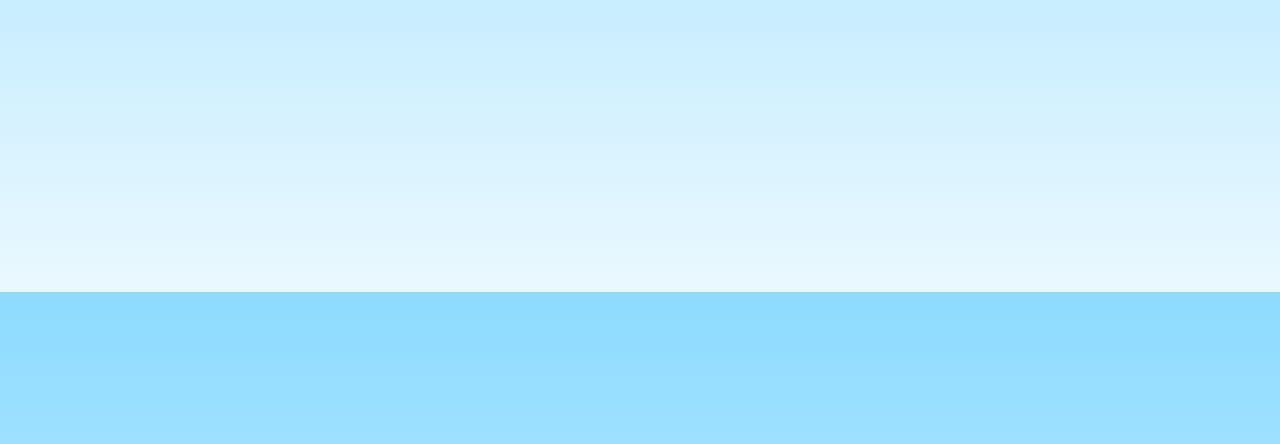
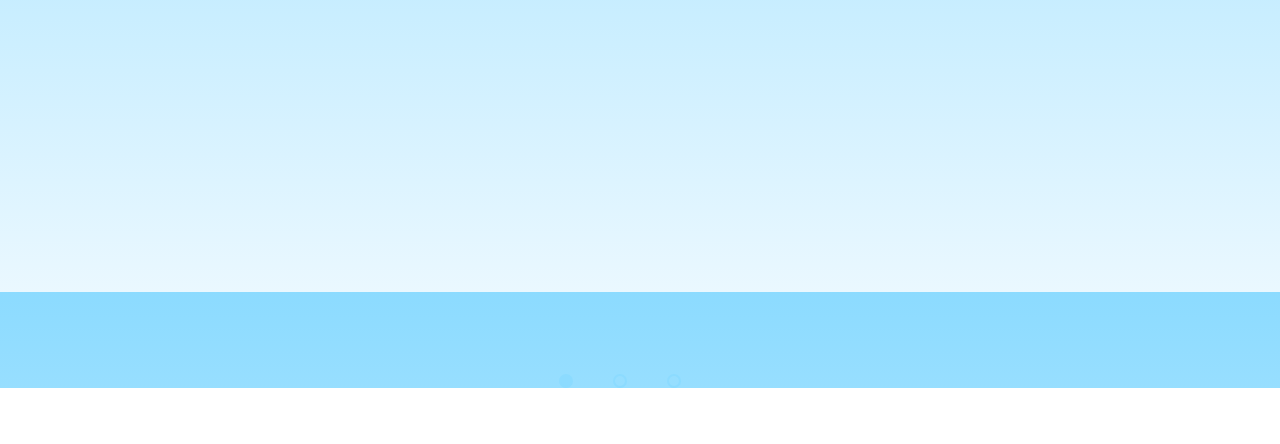
Before and after one commit to Arex-M/CET4962Spring2021, a plain HTML site: page index.html in a window 1280 px wide. Shown: the part 508-952 px from the top of the page. After the commit the page ends 896 px from the top, so only its background shows below. Drawn offline with Linux system fonts and the light colour scheme.

Commit message:
Update index.css

```diff
--- a/css/index.css
+++ b/css/index.css
@@ -142,7 +142,7 @@ font-size: 100;
 .autoslide{
   position: absolute;
   width: 100%;
-  margin-top: 1040px;
+  margin-top:65%;
   display: flex;
   justify-content: center;
 }
```
